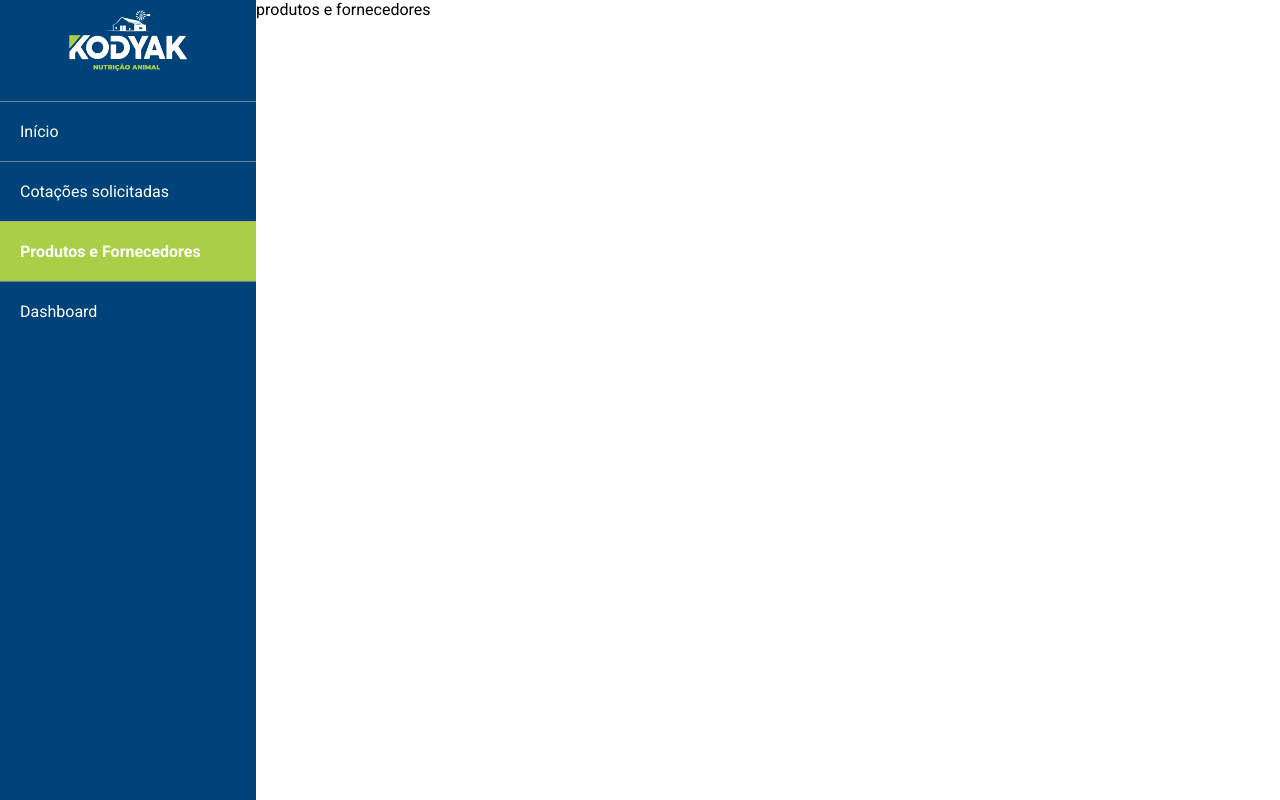
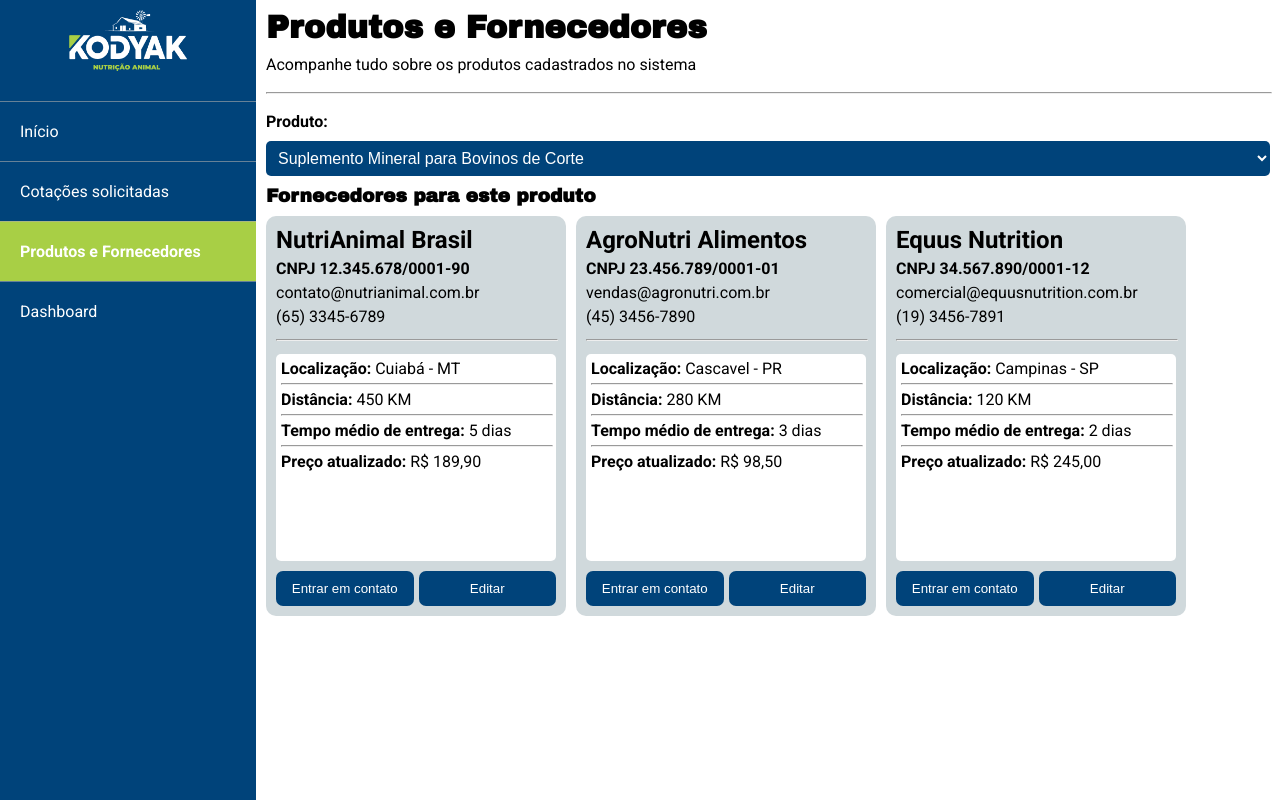
Before and after one commit to williamsdavid5/Benchmarking-Kodyak, a React (Vite) app: page /produtos-fornecedores in a window 1280 px wide. Built offline with nearby package versions, Linux system fonts and the light colour scheme.

Commit message:
versão inicial da tela de fornecedores

```diff
--- a/src/index.css
+++ b/src/index.css
@@ -37,6 +37,15 @@
     transition: background-color ease-in-out 0.1s;
 }
 
+button:disabled {
+    background-color: gray;
+}
+
+button:disabled:hover {
+    background-color: gray;
+    cursor: auto;
+}
+
 button:hover {
     background-color: var(--corDestaque2);
 }
@@ -53,6 +62,16 @@
     --corBackgroundJanela: rgb(208, 217, 220);
 }
 
+hr {
+    width: 100%;
+}
+
+select {
+    padding: 3px;
+    background-color: var(--corJanela);
+    border: solid 2px var(--corDestaque1);
+    border-radius: 5px;
+}
 
 /* Container padrão para tabelas com rolagem */
 .table-container {
--- a/src/pages/FecharCotacao.jsx
+++ b/src/pages/FecharCotacao.jsx
@@ -87,7 +87,11 @@
                         <h2 className='tituloFonteFina'>Você pagou <b>{formatarPreco(cotacaoSelecionada.ultimoPreco)}</b> na última compra</h2>
                     </div>
                     <div className='auxBotoesJanela'>
-                        <button onClick={() => setJanelaCotacoes(false)}>
+                        <button
+                            onClick={() => setJanelaCotacoes(false)}
+                            disabled={fornecedorSelecionado == null}
+                            className={`${fornecedorSelecionado == null ? 'botaoDesabilitado' : ''}`}
+                        >
                             Enviar para avaliação
                         </button>
                         <button onClick={() => setJanelaCotacoes(false)}>
--- a/src/pages/ProdutosFornecedores.jsx
+++ b/src/pages/ProdutosFornecedores.jsx
@@ -1,7 +1,175 @@
+import './produtosFornecedores.css'
+import { useState } from 'react'
+
 export default function ProdutosFornecedores() {
+
+    const listaProdutos = [
+        {
+            id: 1,
+            nome: "Suplemento Mineral para Bovinos de Corte"
+        },
+        {
+            id: 2,
+            nome: "Ração Inicial para Frangos de Corte"
+        },
+        {
+            id: 3,
+            nome: "Suplemento Energético para Equinos Atletas"
+        },
+        {
+            id: 4,
+            nome: "Núcleo Mineral para Ovinos e Caprinos"
+        },
+        {
+            id: 5,
+            nome: "Ração Terminadora para Suínos"
+        },
+        {
+            id: 6,
+            nome: "Suplemento Proteico para Vacas Leiteiras"
+        },
+        {
+            id: 7,
+            nome: "Ração de Crescimento para Equinos"
+        },
+        {
+            id: 8,
+            nome: "Premix Vitaminico para Aves Poedeiras"
+        },
+        {
+            id: 9,
+            nome: "Suplemento para Reprodução de Suínos"
+        },
+        {
+            id: 10,
+            nome: "Ração para Cordeiros em Aleitamento"
+        },
+        {
+            id: 11,
+            nome: "Suplemento para Engorda de Bovinos Confinados"
+        },
+        {
+            id: 12,
+            nome: "Ração de Manutenção para Cavalos Adultos"
+        },
+        {
+            id: 13,
+            nome: "Suplemento Mineral para Aves em Postura"
+        },
+        {
+            id: 14,
+            nome: "Ração para Ovinos em Crescimento"
+        },
+        {
+            id: 15,
+            nome: "Concentrado para Suínos em Fase de Creche"
+        }
+    ];
+
+    const fornecedores = [
+        {
+            id: 1,
+            nome: "NutriAnimal Brasil",
+            cnpj: "12.345.678/0001-90",
+            cidade: "Cuiabá",
+            estado: "MT",
+            distancia: 450,
+            precoAtual: 189.90,
+            tempoMedioEntrega: 5,
+            email: "contato@nutrianimal.com.br",
+            telefone: "(65) 3345-6789"
+        },
+        {
+            id: 2,
+            nome: "AgroNutri Alimentos",
+            cnpj: "23.456.789/0001-01",
+            cidade: "Cascavel",
+            estado: "PR",
+            distancia: 280,
+            precoAtual: 98.50,
+            tempoMedioEntrega: 3,
+            email: "vendas@agronutri.com.br",
+            telefone: "(45) 3456-7890"
+        },
+        {
+            id: 3,
+            nome: "Equus Nutrition",
+            cnpj: "34.567.890/0001-12",
+            cidade: "Campinas",
+            estado: "SP",
+            distancia: 120,
+            precoAtual: 245.00,
+            tempoMedioEntrega: 2,
+            email: "comercial@equusnutrition.com.br",
+            telefone: "(19) 3456-7891"
+        },
+        // {
+        //     id: 4,
+        //     nome: "VetNutri Plus",
+        //     cnpj: "45.678.901/0001-23",
+        //     cidade: "Passo Fundo",
+        //     estado: "RS",
+        //     distancia: 380,
+        //     precoAtual: 156.75,
+        //     tempoMedioEntrega: 4,
+        //     email: "sac@vetnutriplus.com.br",
+        //     telefone: "(54) 3456-7892"
+        // }
+    ];
+
+    const formatarPreco = (preco) => {
+        return preco.toLocaleString('pt-BR', {
+            style: 'currency',
+            currency: 'BRL'
+        });
+    };
+
     return (
         <>
-            <p>produtos e fornecedores</p>
+            <main className="mainFornecedores">
+                <h1>Produtos e Fornecedores</h1>
+                <p>Acompanhe tudo sobre os produtos cadastrados no sistema</p>
+                <hr />
+                <p><b>Produto:</b></p>
+                <select name="" id="" className='selectProdutos'>
+                    {listaProdutos.map((produto) => {
+                        return (
+                            <>
+                                <option value={produto.id}>
+                                    {produto.nome}
+                                </option>
+                            </>
+                        )
+                    })}
+                </select>
+                <h3>Fornecedores para este produto</h3>
+                <section className='fornecedoreProdutosAux'>
+                    {fornecedores.map((fornecedor) => {
+                        return (
+                            <div className='fornecedorProdutoCard'>
+                                <h2 className='tituloFonteFina'>{fornecedor.nome}</h2>
+                                <p><b>CNPJ {fornecedor.cnpj}</b></p>
+                                <p>{fornecedor.email}</p>
+                                <p>{fornecedor.telefone}</p>
+                                <hr />
+                                <div className='dadosCard'>
+                                    <p><b>Localização: </b>{fornecedor.cidade} - {fornecedor.estado}</p>
+                                    <hr />
+                                    <p><b>Distância:</b> {fornecedor.distancia} KM</p>
+                                    <hr />
+                                    <p><b>Tempo médio de entrega:</b> {fornecedor.tempoMedioEntrega} dias</p>
+                                    <hr />
+                                    <p><b>Preço atualizado:</b> {formatarPreco(fornecedor.precoAtual)}</p>
+                                </div>
+                                <div className='auxBotoesFornecedores'>
+                                    <button>Entrar em contato</button>
+                                    <button>Editar</button>
+                                </div>
+                            </div>
+                        )
+                    })}
+                </section>
+            </main>
         </>
     )
 }
--- a/src/pages/inicio.css
+++ b/src/pages/inicio.css
@@ -11,4 +11,6 @@
 .principalInicio {
     background-color: var(--corJanela);
     flex: 1;
+    min-width: 0;
+    min-height: 0;
 }
--- /dev/null
+++ b/src/pages/produtosFornecedores.css
@@ -0,0 +1,69 @@
+.mainFornecedores {
+    padding: 10px;
+    display: flex;
+    gap: 10px;
+    flex-direction: column;
+    min-width: 0;
+    min-height: 0;
+    flex: 1;
+}
+
+.selectProdutos {
+    width: 100%;
+    font-size: 16px;
+    padding: 8px;
+    background-color: var(--corDestaque1);
+    border: none;
+    color: white;
+}
+
+.fornecedoreProdutosAux {
+    width: 100%;
+    display: flex;
+    height: auto;
+    gap: 10px;
+    overflow-x: auto;
+    min-width: 0;
+    min-height: 0;
+    flex-shrink: 0;
+    padding-bottom: 10px;
+}
+
+.fornecedorProdutoCard {
+    min-width: 300px;
+    height: 400px;
+    /* border: solid 1px black; */
+    background-color: var(--corBackgroundJanela);
+    border-radius: 10px;
+    padding: 10px;
+    box-sizing: border-box;
+    flex-shrink: 0;
+    display: flex;
+    gap: 5px;
+    flex-direction: column;
+}
+
+.dadosCard {
+    background-color: var(--corJanela);
+    flex: 1;
+    display: flex;
+    flex-direction: column;
+    border-radius: 5px;
+    margin-bottom: 5px;
+    padding: 5px;
+    gap: 5px;
+}
+
+.dadosCard hr {
+    margin: 0;
+}
+
+.auxBotoesFornecedores {
+    width: 100%;
+    display: flex;
+    gap: 5px;
+}
+
+.auxBotoesFornecedores button {
+    flex: 1;
+}
```
